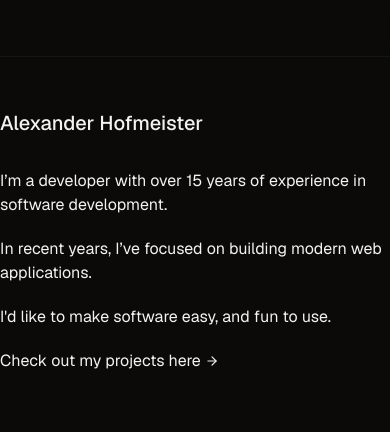
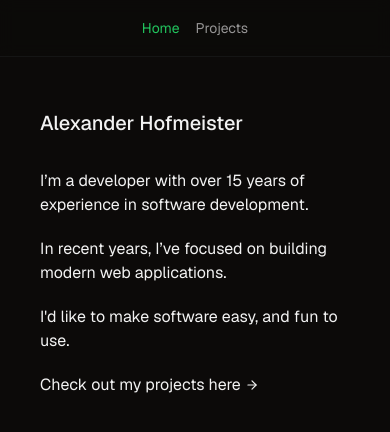
Before and after one commit to ahofmeister/website, a Next.js app: page / in a window 390 px wide. Shown: the top 432 px of the page. Built offline with nearby package versions, Linux system fonts and the light colour scheme.

Commit message:
Improve padding and mobile layout

```diff
--- a/app/layout.tsx
+++ b/app/layout.tsx
@@ -19,7 +19,7 @@ export default function RootLayout({ children }: RootLayoutProps) {
 						<MainNav />
 					</div>
 				</header>
-				<main className={"py-10"}>{children}</main>
+				<main className={"p-10"}>{children}</main>
 				<Analytics />
 			</body>
 		</html>
--- a/components/main-nav.tsx
+++ b/components/main-nav.tsx
@@ -28,7 +28,7 @@ export function MainNav() {
 	const pathname = usePathname();
 
 	return (
-		<div className="hidden md:flex justify-center items-center w-full">
+		<div className="flex justify-center items-center w-full">
 			<nav className="flex text-center justify-center gap-4 text-sm lg:gap-6">
 				<NavbarLink href={"/"} label={"Home"} currentPath={pathname} />
 				<NavbarLink
--- a/package.json
+++ b/package.json
@@ -3,7 +3,7 @@
 	"version": "0.1.0",
 	"private": true,
 	"scripts": {
-		"dev": "next dev",
+		"dev": "next dev --experimental-https",
 		"build": "next build",
 		"start": "next start"
 	},
```
Also changed, not shown: 1 other file (tests, documents, lock files or other folders).
